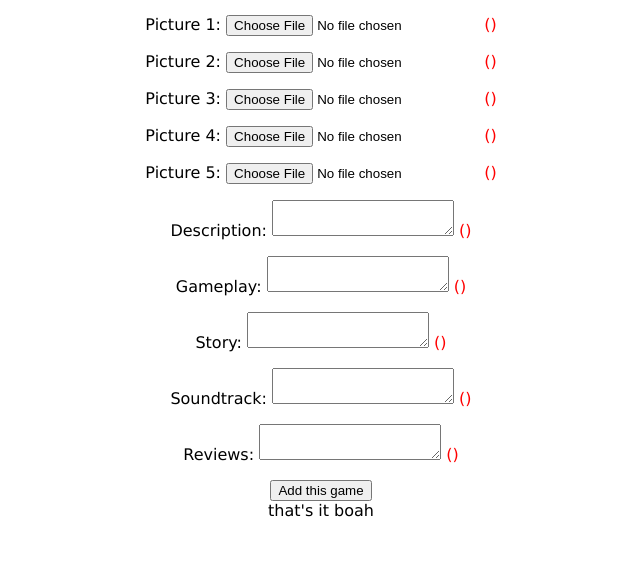
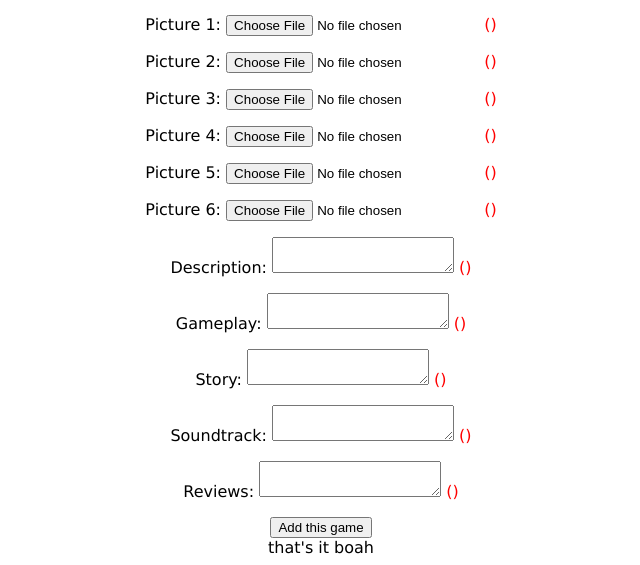
Before and after one commit to MorpheusNeoMatr/Videogame, a Flask app: page /add_game in a window 1280 px wide. Shown: the part 826-1391 px from the top of the page, without its empty margins (319-959 px from the left). Before the commit the page ends 1343 px from the top, so only its background shows below. Run offline with Flask 3, Linux system fonts and the light colour scheme; some libraries are stand-ins or nearby versions.

Commit message:
just for fun

```diff
--- a/app/forms.py
+++ b/app/forms.py
@@ -21,9 +21,9 @@ class Add_Game(FlaskForm):
     game_picture_3 = FileField('game_picture_3', validators=[FileAllowed(['jpg', 'png'], 'Images Only!')])
     game_picture_4 = FileField('game_picture_4', validators=[FileAllowed(['jpg', 'png'], 'Images Only!')])
     game_picture_5 = FileField('game_picture_5', validators=[FileAllowed(['jpg', 'png'], 'Images Only!')])
-    game_picture_6 = FileField('game_picture_5', validators=[FileAllowed(['jpg', 'png'], 'Images Only!')])
+    game_picture_6 = FileField('game_picture_6', validators=[FileAllowed(['jpg', 'png'], 'Images Only!')])
     game_series = SelectField('game_series', coerce=int, validators=[DataRequired()])
-    game_genres = SelectMultipleField('game_genres', coerce=int, validators=[DataRequired()])
+    game_genres = SelectMultipleField('game_genres', coerce=int, validators=[Optional()])
     game_directors = SelectMultipleField('game_directors', coerce=int, validators=[Optional()])
     game_companies = SelectMultipleField('game_companies', coerce=int, validators=[Optional()])
 
@@ -35,9 +35,9 @@ class Add_Game(FlaskForm):
         self.game_companies.choices = [(company.id, company.name) for company in Company.query.all()]
 
 
-class Add_series(FlaskForm):
-    series_name = StringField('series_name', validators=[DataRequired()])
-    submit = SubmitField('Add series')
+class Add_Series(FlaskForm):
+    series_name = StringField('Series Name', validators=[Optional()])
+    series_submit = SubmitField('Add Series')
 
 class Add_Directors(FlaskForm):
     director_name = StringField('director_name', validators=[DataRequired()])
--- a/app/routes.py
+++ b/app/routes.py
@@ -18,7 +18,7 @@ db = SQLAlchemy(app)
 
 
 import app.models as models
-from app.forms import Add_Game
+from app.forms import Add_Game, Add_Series
 from app.models import Genre, Company, Director, Series, Videogame
 
 
@@ -62,28 +62,44 @@ def game(game_id):
     return render_template("game.html", game_series=game_series, game=game, game_companies=game_companies, game_genres=game_genres, game_directors=game_directors)
 
 
+# @app.route('/add_series', methods=['POST'])
+# def add_series():
+#     form = Add_Series()
+#     if request.method == 'GET':
+#         return render_template('add_game.html', form=form)
+#     else:
+#         if forms.validate_on_submit():
+#             if forms.validate_on_submit():
+#                 new_series = models.Series()
+#                 new_series.name = form.series_name.data
+#             return redirect(url_for('game', game_id=new_game.id))
+#         else:
+#             return render_template('add_game.html', form=form)
+
+
 @app.route('/add_game', methods=['GET', 'POST'])
 def add_game():
-    form = Add_Game()
+    game_form = Add_Game()
+    series_form = Add_Series()
     if request.method == 'GET':
-        return render_template('add_game.html', form=form)
+        return render_template('add_game.html', game_form=game_form, series_form=series_form)
     else:
-        if form.validate_on_submit():
+        if game_form.validate_on_submit():
             print("form is valid")
             new_game = models.Videogame()
-            new_game.name = form.game_name.data
-            new_game.release_date = form.game_date.data
-            new_game.dev_score = form.game_dev_score.data
-            new_game.release_date = form.game_date.data
-            new_game.description = form.game_description.data
-            new_game.gameplay = form.game_gameplay.data
-            new_game.story = form.game_story.data
-            new_game.soundtrack = form.game_soundtrack.data
-            new_game.reviews = form.game_reviews.data
-            new_game.series_id = form.game_series.data
+            new_game.name = game_form.game_name.data
+            new_game.release_date = game_form.game_date.data
+            new_game.dev_score = game_form.game_dev_score.data
+            new_game.description = game_form.game_description.data
+            new_game.gameplay = game_form.game_gameplay.data
+            new_game.story = game_form.game_story.data
+            new_game.soundtrack = game_form.game_soundtrack.data
+            new_game.reviews = game_form.game_reviews.data
+            new_game.series_id = game_form.game_series.data
             filenames = []
-            for game_pictures in [form.game_picture_1,
-                                   form.game_picture_2, form.game_picture_3, form.game_picture_4, form.game_picture_5, form.game_picture_6]:
+            for game_pictures in [game_form.game_picture_1,
+                                game_form.game_picture_2, game_form.game_picture_3,
+                                game_form.game_picture_4, game_form.game_picture_5, game_form.game_picture_6]:
                 if game_pictures.data:
                     filename = secure_filename(game_pictures.data.filename)
                     game_pictures.data.save(os.path.join(app.config['UPLOAD_FOLDER'], filename))
@@ -96,15 +112,16 @@ def add_game():
             new_game.picture_4 = filenames[3]
             new_game.picture_5 = filenames[4]
             new_game.picture_6 = filenames[5]
-            new_game.game_genres = Genre.query.filter(Genre.id.in_(form.game_genres.data)).all()
-            new_game.game_directors = Director.query.filter(Director.id.in_(form.game_directors.data)).all()
-            new_game.game_companies = Company.query.filter(Company.id.in_(form.game_companies.data)).all()
+            new_game.game_genres = Genre.query.filter(Genre.id.in_(game_form.game_genres.data)).all()
+            new_game.game_directors = Director.query.filter(Director.id.in_(game_form.game_directors.data)).all()
+            new_game.game_companies = Company.query.filter(Company.id.in_(game_form.game_companies.data)).all()
             db.session.add(new_game)
             db.session.commit()
             return redirect(url_for('game', game_id=new_game.id))
         else:
-            print("Form is not valid:", form.errors)
-            return render_template('add_game.html', form=form)
+            # If none of the forms are valid, re-render the page with the form errors
+            return render_template('add_game.html', game_form=game_form, series_form=series_form)
+
 
 
 @app.route("/company_list")
@@ -150,6 +167,16 @@ def director(id):
     return render_template("director.html", director_company=director_company, director_game=director_game, director=director)
 
 
+
+ # elif forms.validate_on_submit():
+        #     print("Add_Series form is valid")
+        #     new_series = models.Series(name=forms.series_name.data)
+        #     db.session.add(new_series)
+        #     db.session.commit()
+        #     flash('Series added successfully!', 'success')
+        #     return redirect(url_for('add_game'))
+
+
 # @app.route("/genre_list")
 # def genre_list():
 #     genre_list = models.Genre.query.all()
--- a/app/static/script.js
+++ b/app/static/script.js
@@ -77,6 +77,9 @@ window.addEventListener('load', fetchAllGames);
 // Event listener for Apply Filters button
 document.getElementById('filterButton').addEventListener('click', filterGames);
 
+//add series to game
+
+
 // //add_stuff_to_games
 // document.addEventListener('DOMContentLoaded', function() {
 //     var selects = document.querySelectorAll('select.form-control');
--- a/app/templates/add_game.html
+++ b/app/templates/add_game.html
@@ -3,10 +3,10 @@
 <h2>Add Game</h2>
 
 <form method="POST" enctype="multipart/form-data">
-  {{ form.csrf_token }}
-  <p>Name: {{ form.game_name }} <span style="color:red">{{ form.game_name.errors }}</span></p>
-  <p>Dev score: {{ form.game_dev_score }} <span style="color:red">{{ form.game_dev_score.errors }}</span></p>
-  <p>Release date: {{ form.game_date }} <span style="color:red">{{ form.game_date.errors }}</span></p>
+  {{ game_form.csrf_token }}
+  <p>Name: {{ game_form.game_name }} <span style="color:red">{{ game_form.game_name.errors }}</span></p>
+  <p>Dev score: {{ game_form.game_dev_score }} <span style="color:red">{{ game_form.game_dev_score.errors }}</span></p>
+  <p>Release date: {{ game_form.game_date }} <span style="color:red">{{ game_form.game_date.errors }}</span></p>
 
 
   <p>Directors:
@@ -14,7 +14,7 @@
       Select Directors <span class="arrow down" id="arrowDirectors"></span>
     </button>
     <div id="directorsList" class="dropdown-list">
-      {% for director in form.game_directors.choices %}
+      {% for director in game_form.game_directors.choices %}
         <label>
           <input type="checkbox" class="checkbox-director" name="game_directors" value="{{ director[0] }}">
           {{ director[1] }}
@@ -24,14 +24,24 @@
   </p>
 
   <!-- Series (unchanged) -->
-  <p>Series: {{ form.game_series }} <span style="color:red">{{ form.game_series.errors }}</span></p>
+  <p>Series: {{ game_form.game_series }} <span style="color:red">{{ game_form.game_series.errors }}</span></p>
+
+
+    <!-- <form method="POST" action="{{ url_for('add_game') }}">
+        {{ series_form.hidden_tag() }}
+        <label for="series_name">Series Name:</label>
+        {{ series_form.series_name() }}<br>
+
+        <button type="submit">Add Series</button>
+    </form> -->
+
 
   <p>Companies:
     <button type="button" id="toggleCompanies" class="toggle-button">
       Select Companies <span class="arrow down" id="arrowCompanies"></span>
     </button>
     <div id="companiesList" class="dropdown-list">
-      {% for company in form.game_companies.choices %}
+      {% for company in game_form.game_companies.choices %}
         <label>
           <input type="checkbox" class="checkbox-company" name="game_companies" value="{{ company[0] }}">
           {{ company[1] }}
@@ -46,7 +56,7 @@
       Select Genres <span class="arrow down" id="arrowGenres"></span>
     </button>
     <div id="genresList" class="dropdown-list">
-      {% for genre in form.game_genres.choices %}
+      {% for genre in game_form.game_genres.choices %}
         <label>
           <input type="checkbox" class="checkbox-genre" name="game_genres" value="{{ genre[0] }}">
           {{ genre[1] }}
@@ -55,16 +65,17 @@
     </div>
   </p>
 
-  <p>Picture 1: {{ form.game_picture_1 }} <span style="color:red">{{ form.game_picture_1.errors }}</span></p>
-  <p>Picture 2: {{ form.game_picture_2 }} <span style="color:red">{{ form.game_picture_2.errors }}</span></p>
-  <p>Picture 3: {{ form.game_picture_3 }} <span style="color:red">{{ form.game_picture_3.errors }}</span></p>
-  <p>Picture 4: {{ form.game_picture_4 }} <span style="color:red">{{ form.game_picture_4.errors }}</span></p>
-  <p>Picture 5: {{ form.game_picture_5 }} <span style="color:red">{{ form.game_picture_5.errors }}</span></p>
-  <p>Description: {{ form.game_description }} <span style="color:red">{{ form.game_description.errors }}</span></p>
-  <p>Gameplay: {{ form.game_gameplay }} <span style="color:red">{{ form.game_gameplay.errors }}</span></p>
-  <p>Story: {{ form.game_story }} <span style="color:red">{{ form.game_story.errors }}</span></p>
-  <p>Soundtrack: {{ form.game_soundtrack }} <span style="color:red">{{ form.game_soundtrack.errors }}</span></p>
-  <p>Reviews: {{ form.game_reviews }} <span style="color:red">{{ form.game_reviews.errors }}</span></p>
+  <p>Picture 1: {{ game_form.game_picture_1 }} <span style="color:red">{{ game_form.game_picture_1.errors }}</span></p>
+  <p>Picture 2: {{ game_form.game_picture_2 }} <span style="color:red">{{ game_form.game_picture_2.errors }}</span></p>
+  <p>Picture 3: {{ game_form.game_picture_3 }} <span style="color:red">{{ game_form.game_picture_3.errors }}</span></p>
+  <p>Picture 4: {{ game_form.game_picture_4 }} <span style="color:red">{{ game_form.game_picture_4.errors }}</span></p>
+  <p>Picture 5: {{ game_form.game_picture_5 }} <span style="color:red">{{ game_form.game_picture_5.errors }}</span></p>
+  <p>Picture 6: {{ game_form.game_picture_6 }} <span style="color:red">{{ game_form.game_picture_6.errors }}</span></p>
+  <p>Description: {{ game_form.game_description }} <span style="color:red">{{ game_form.game_description.errors }}</span></p>
+  <p>Gameplay: {{ game_form.game_gameplay }} <span style="color:red">{{ game_form.game_gameplay.errors }}</span></p>
+  <p>Story: {{ game_form.game_story }} <span style="color:red">{{ game_form.game_story.errors }}</span></p>
+  <p>Soundtrack: {{ game_form.game_soundtrack }} <span style="color:red">{{ game_form.game_soundtrack.errors }}</span></p>
+  <p>Reviews: {{ game_form.game_reviews }} <span style="color:red">{{ game_form.game_reviews.errors }}</span></p>
 
   <input type="submit" value="Add this game">
 </form>
```
Also changed, not shown: app/videogame.db.
